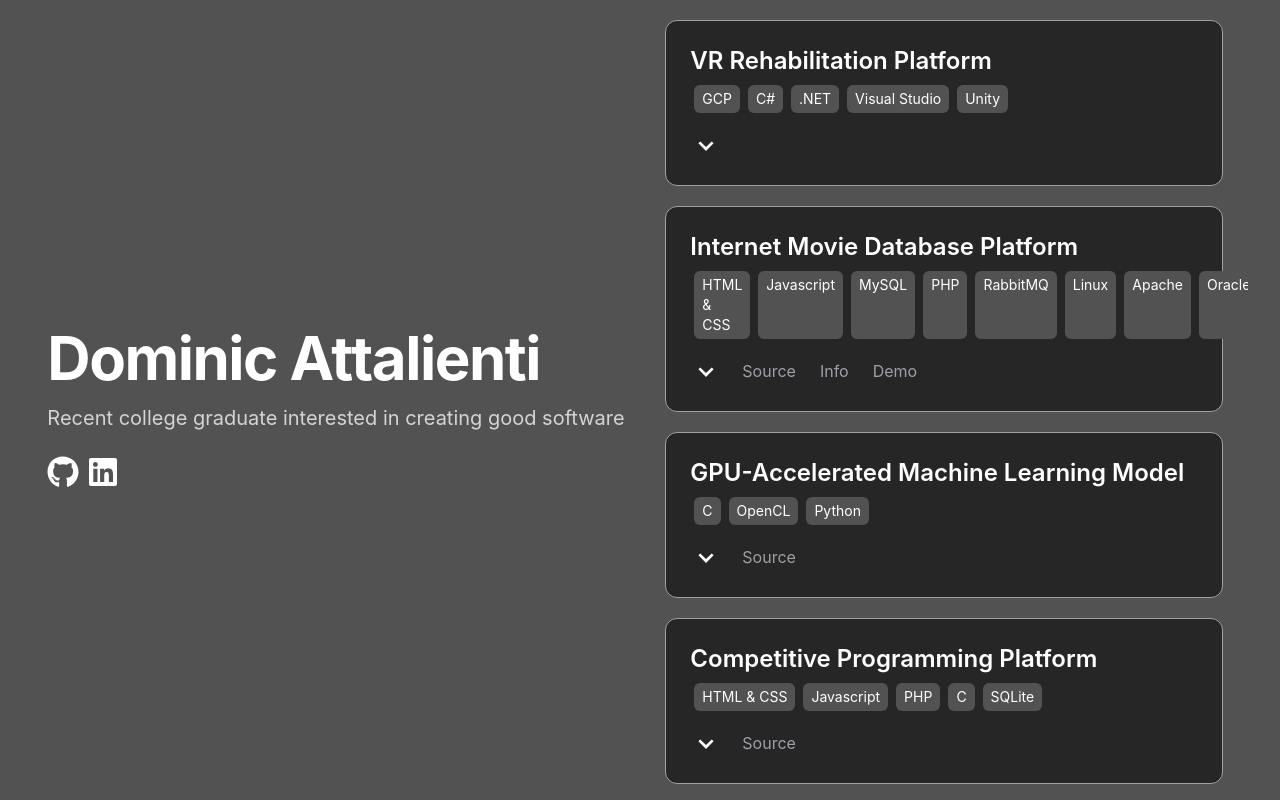
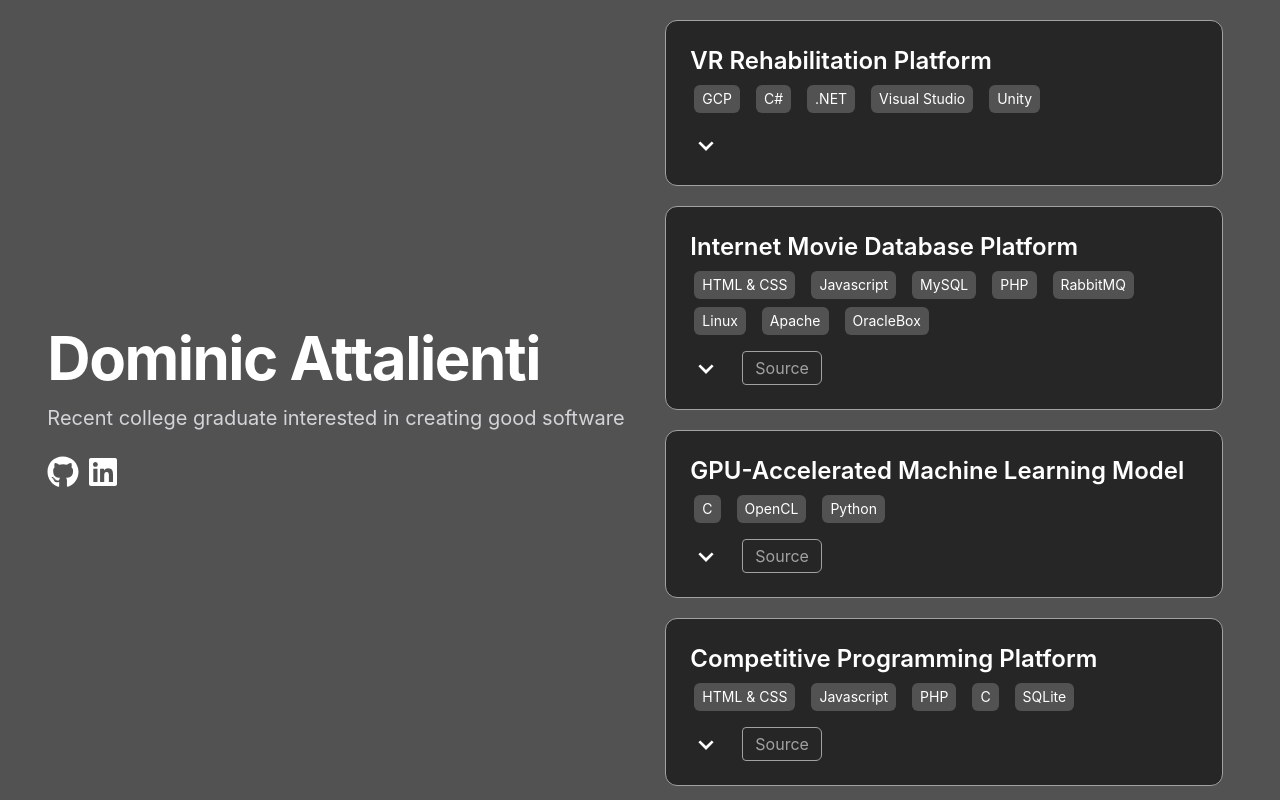
Before and after one commit to dominicattal/dominicattal.github.io, a React app: page / in a window 1280 px wide. Built offline with nearby package versions, Linux system fonts and the light colour scheme; the HTML template or start-up script is replaced by a standard one.

Commit message:
deploy to github pages

```diff
--- a/package.json
+++ b/package.json
@@ -7,7 +7,8 @@
     "dev": "vite",
     "build": "tsc -b && vite build",
     "lint": "eslint .",
-    "preview": "vite preview"
+    "preview": "vite preview",
+    "depoy": "gh-pages -d dist"
   },
   "dependencies": {
     "@tailwindcss/vite": "^4.3.0",
@@ -26,6 +27,7 @@
     "eslint": "^10.3.0",
     "eslint-plugin-react-hooks": "^7.1.1",
     "eslint-plugin-react-refresh": "^0.5.2",
+    "gh-pages": "^6.3.0",
     "globals": "^17.6.0",
     "typescript": "~6.0.2",
     "typescript-eslint": "^8.59.2",
--- a/src/components/Home.tsx
+++ b/src/components/Home.tsx
@@ -8,7 +8,7 @@ export default function Home() {
   return (
     <main className="min-h-screen bg-neutral-600 text-white">
       <section className="flex flex-col md:flex-row min-h-screen px-8 h-screen">
-        <div className="flex flex-1 items-center">
+        <div className="flex md:flex-1 pb-1 md:pb-0 items-center">
           <div className="mx-auto max-w-4xl">
             <h1 className="text-center md:text-left mt-4 mb-4 text-4xl font-bold tracking-tight md:text-6xl">
               Dominic Attalienti
@@ -18,7 +18,7 @@ export default function Home() {
               Recent college graduate interested in creating good software
             </h2>
 
-            <div className="flex justify-center md:justify-start gap-2">
+            <div className="justify-center md:justify-start gap-2 hidden md:flex">
               <GithubButton />
               <LinkedinButton />
             </div>
@@ -32,7 +32,7 @@ export default function Home() {
               keywords={["GCP", "C#", ".NET", "Visual Studio", "Unity"]}
               bullet_points={[
                 "Worked in an interdisciplinary Agile team to connect an Arduino RP2040 microcontroller to a Unity scene running on the Meta Quest 3 virtual reality headset over Bluetooth Low Energy.",
-                "Created a data logger that asynchronously copies and sends Meta Quest 3 headset data and Arduino RP2040 IMU data to the Cloud (GCP), facilitating later data analysis",
+                "Created a data logger that asynchronously copies and sends Meta Quest 3 headset data and Arduino RP2040 IMU data to the Cloud (GCP), facilitating later data analysis.",
                 "Implemented Figma designs from another team in Unity by using Meta Quest 3 prefabs and TextMesh Pro, creating a seamless UI experience in VR."
               ]}
             />
@@ -40,14 +40,12 @@ export default function Home() {
               title="Internet Movie Database Platform"
               keywords={["HTML & CSS", "Javascript", "MySQL", "PHP", "RabbitMQ", "Linux", "Apache", "OracleBox"]}
               bullet_points={[
-                "Worked in an Agile team to develop a movie web application using PHP, MySQL, HTML, CSS, and JavaScript for browsing and reviewing movies .",
+                "Worked in an Agile team to develop a movie web application using PHP, MySQL, HTML, CSS, and JavaScript for browsing and reviewing movies.",
                 "Created a distributed logging system with RabbitMQ managed by systemd for a cluster of virtual machines, isolating the frontend from the database queries.",
                 "Implemented API response caching to reduce external requests and improve backend performance.",
                 "Wrote Bash scripts to automate virtual machine configuration to accelerate development workflow."
               ]}
               github="https://github.com/dominicattal/rabbitmqphp_example"
-              route="/test"
-              demo="hello"
             />
             <ProjectCard
               title="GPU-Accelerated Machine Learning Model"
@@ -137,7 +135,7 @@ export default function Home() {
               github="https://github.com/dominicattal/ai-model-analysis"
             />
             <ProjectCard
-              title="History Research Project"
+              title="History Research Report"
               keywords={["Python", "MS Word", "MS Excel"]}
               bullet_points={[
                 "Conducted original research on an organization’s treasury reports from the 1950s-1970s.",
--- a/src/components/ProjectCard.tsx
+++ b/src/components/ProjectCard.tsx
@@ -22,13 +22,16 @@ export default function ProjectCard({
   return (
     <div className="rounded-xl border w-11/12 mx-auto max-w-4xl border-neutral-400 bg-neutral-800 p-6 my-5">
 
-      <h3 className="mb-2 text-2xl font-semibold">
+      <h3
+        className="mb-2 text-2xl font-semibold cursor-pointer"
+        onClick={() => setExpanded(!expanded)}
+      >
         {title}
       </h3>
 
-      <div className="flex mb-2">
+      <div className="flex flex-wrap mb-2 gap-2">
         {Array.isArray(keywords) &&
-          keywords.map((tech, index) => (
+          keywords.map((tech) => (
             <span className="rounded-md bg-neutral-600 px-2 py-1 text-sm mx-1" key={tech}>
               {tech}
             </span>
@@ -58,19 +61,19 @@ export default function ProjectCard({
 
         <div className="flex gap-6">
           {github && (
-            <a target="_blank" rel="noopener noreferrer" className="flex rounded-l items-center text-zinc-400 hover:text-white" href={github}>
+            <a target="_blank" rel="noopener noreferrer" className="flex rounded-l items-center text-neutral-400 hover:text-white rounded-md border px-3 py-1" href={github}>
               Source
             </a>
           )}
 
           {route && (
-            <a className="flex items-center text-zinc-400 hover:text-white">
+            <a className="flex rounded-l items-center text-neutral-400 hover:text-white rounded-md border px-3 py-1">
               Info
             </a>
           )}
 
           {demo && (
-            <a target="_blank" rel="noopener noreferrer" className="flex items-center text-zinc-400 hover:text-white" href={demo}>
+            <a target="_blank" rel="noopener noreferrer" className="flex rounded-l items-center text-neutral-400 hover:text-white rounded-md border px-3 py-1" href={demo}>
               Demo
             </a>
           )}
--- a/vite.config.ts
+++ b/vite.config.ts
@@ -8,4 +8,5 @@ export default defineConfig({
     react(),
     tailwindcss()
   ],
+  base: '/'
 })
```
Also changed, not shown: 1 other file (tests, documents, lock files or other folders).
